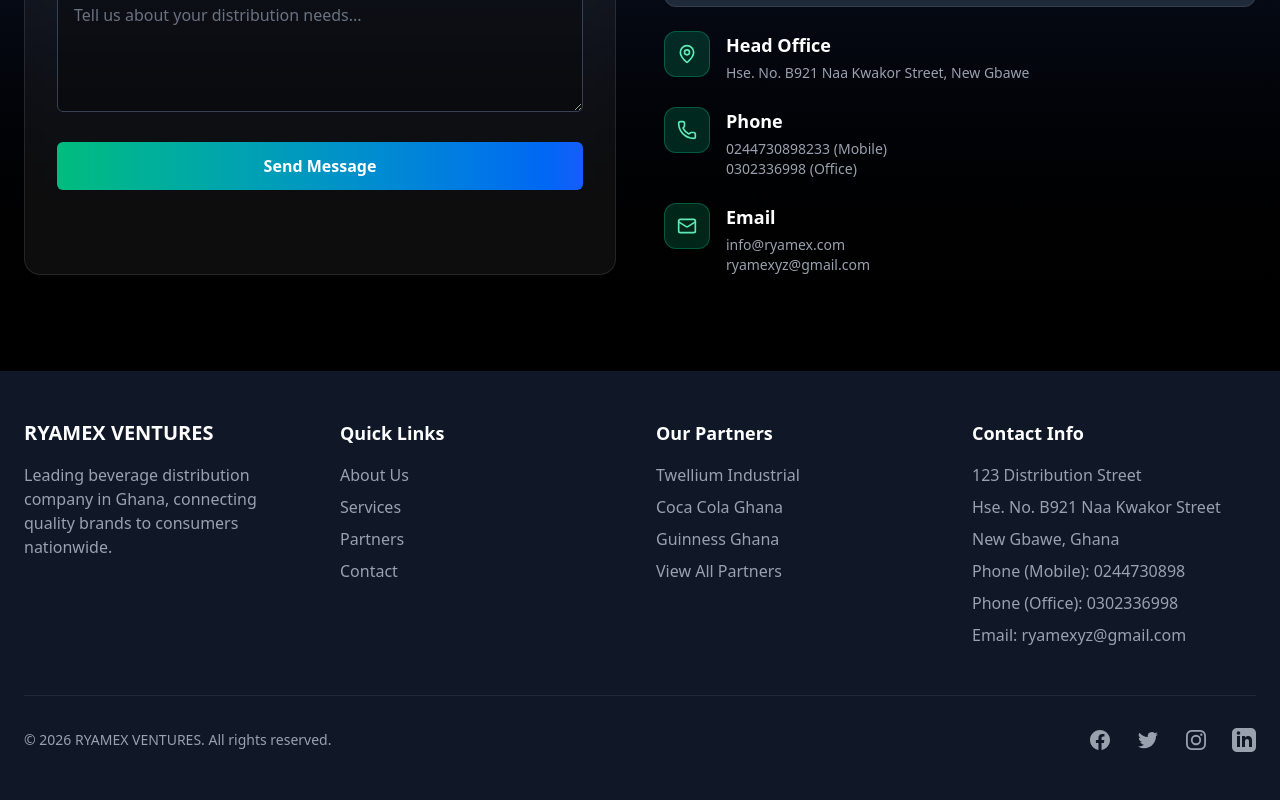
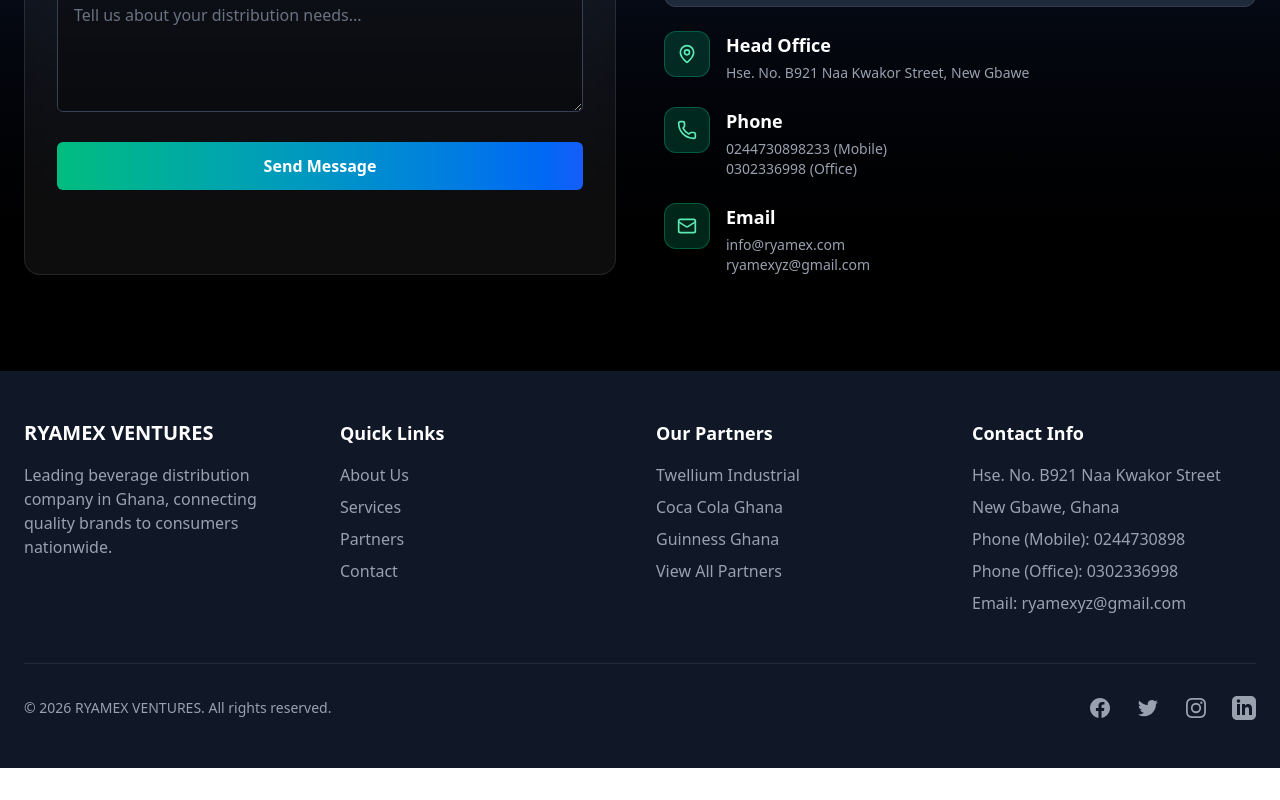
Before and after one commit to Laudkyle/Ryamex, a React (Vite) app: page / in a window 1280 px wide. Shown: the part 4529-5329 px from the top of the page. After the commit the page ends 5297 px from the top, so only its background shows below. Built offline with nearby package versions, Linux system fonts and the light colour scheme; grey boxes are pictures that could not be loaded.

Commit message:
Update contact address in Footer component

```diff
--- a/src/components/Footer.jsx
+++ b/src/components/Footer.jsx
@@ -36,7 +36,7 @@
           <div>
             <h4 className="text-lg font-semibold mb-4">Contact Info</h4>
             <address className="not-italic text-gray-400 space-y-2">
-              <p>123 Distribution Street</p>
+
               <p>Hse. No. B921
 Naa Kwakor Street</p>
               <p> New Gbawe, Ghana</p>
```
